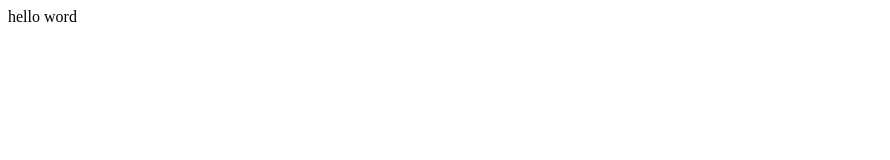
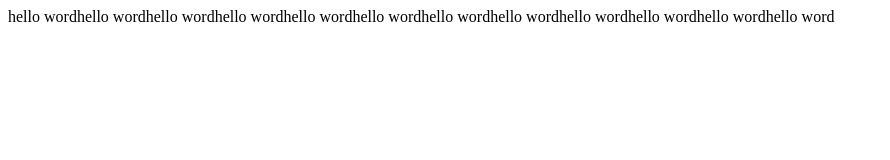
Before and after one commit to Hyupeng1006/test, a plain HTML site: page index.html in a window 1280 px wide. Shown: the whole page, without its empty margins (0-890 px from the left). Drawn offline with Linux system fonts and the light colour scheme.

Commit message:
first commit3

```diff
--- a/index.html
+++ b/index.html
@@ -6,7 +6,7 @@
 </head>
 <body>
 
-hello word
+hello wordhello wordhello wordhello wordhello wordhello wordhello wordhello wordhello wordhello wordhello wordhello word
 
 </body>
 </html>
```
